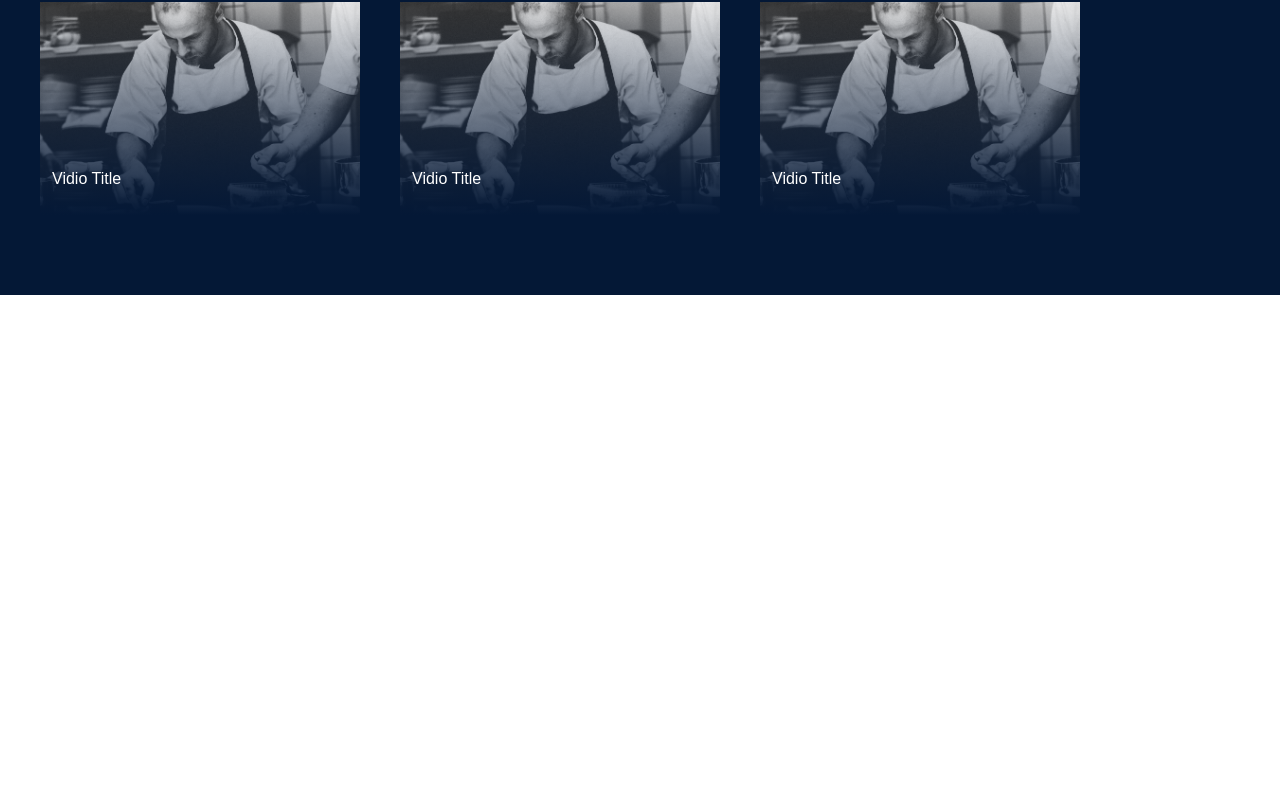
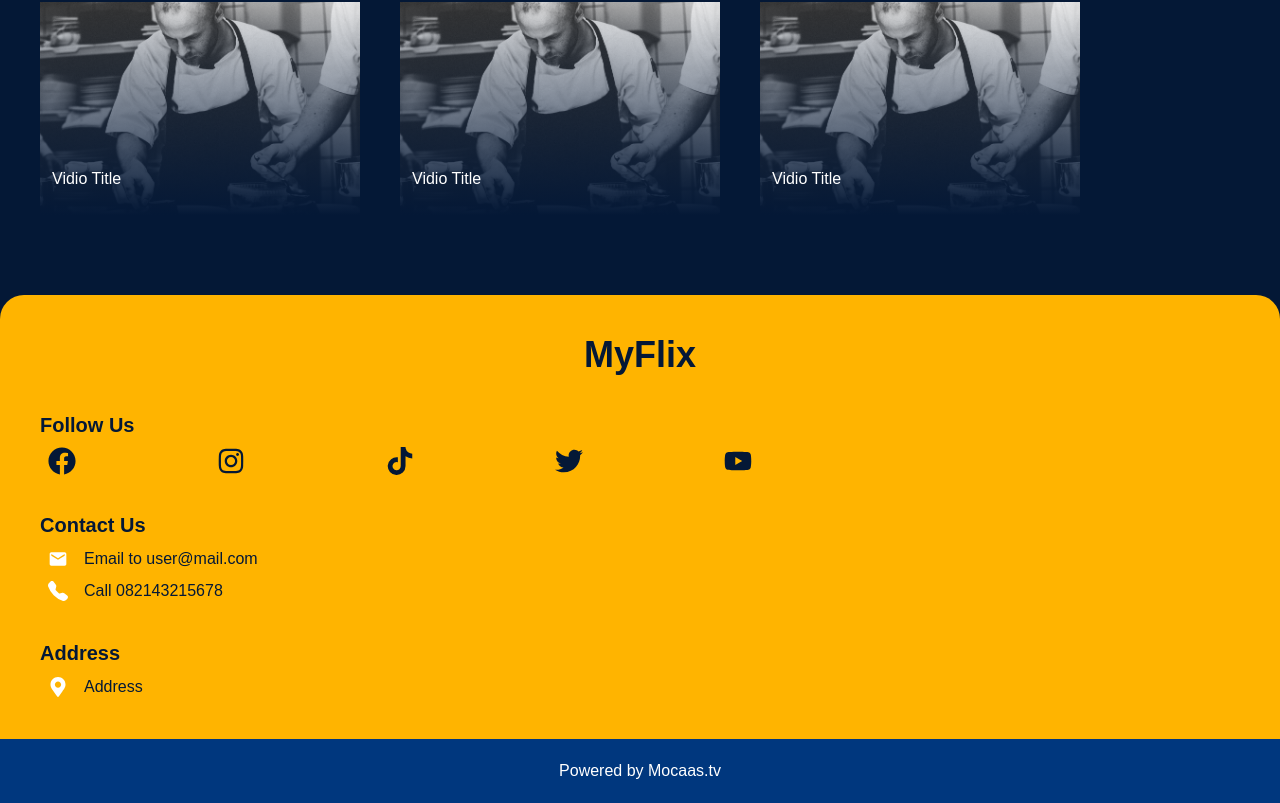
Before and after one commit to si-saaref/fe-app-desktopip, a React (Vite) app: page / in a window 1280 px wide. Shown: the part 834-1637 px from the top of the page. Before the commit the page ends 1129 px from the top, so only its background shows below. Built offline with nearby package versions, Linux system fonts and the light colour scheme; a web font is replaced by a local one.

Commit message:
feat: create footer

```diff
--- a/src/App.css
+++ b/src/App.css
@@ -2,6 +2,10 @@
 
 * {
 	font-family: 'Gabarito', sans-serif;
+}
+
+body {
+	@apply bg-main-blue;
 }
 
 .text-desc-movie-banner {
--- a/src/App.jsx
+++ b/src/App.jsx
@@ -5,13 +5,14 @@ import Loginpage from './pages/Loginpage';
 
 import Signuppage from './pages/Signuppage';
 import Navbar from './components/Navbar';
+import Footer from './components/Footer';
 
 function App() {
 	return (
 		<>
 			<Router>
 				<Navbar />
-				<main className='bg-main-blue h-full min-h-screen'>
+				<main className='h-full min-h-screen'>
 					<Routes>
 						<Route path='*' element={<Homepage />} />
 						<Route path='/' element={<Homepage />} />
@@ -19,6 +20,7 @@ function App() {
 						<Route path='/signup/*' element={<Signuppage />} />
 					</Routes>
 				</main>
+				<Footer />
 			</Router>
 		</>
 	);
--- /dev/null
+++ b/src/components/Footer/index.jsx
@@ -0,0 +1,49 @@
+import { FaFacebook } from 'react-icons/fa';
+import { FaInstagram } from 'react-icons/fa';
+import { FaTwitter } from 'react-icons/fa';
+import { FaYoutube } from 'react-icons/fa';
+import { FaTiktok } from 'react-icons/fa';
+import { MdMail } from 'react-icons/md';
+import { BsTelephoneFill } from 'react-icons/bs';
+import { FaMapMarkerAlt } from 'react-icons/fa';
+
+export default function Footer() {
+	return (
+		<footer className='bg-main-yellow text-main-blue w-full rounded-tl-3xl rounded-tr-3xl'>
+			<div className='p-10 flex flex-col gap-9'>
+				<h1 className='text-center text-4xl font-bold'>MyFlix</h1>
+				<div className='flex flex-col gap-2'>
+					<h2 className='text-main-blue text-xl font-bold'>Follow Us</h2>
+					<ul className='flex w-3/5 justify-between px-2'>
+						<FaFacebook size={28} />
+						<FaInstagram size={28} />
+						<FaTiktok size={28} />
+						<FaTwitter size={28} />
+						<FaYoutube size={28} />
+					</ul>
+				</div>
+				<div className='flex flex-col gap-2'>
+					<h2 className='text-main-blue text-xl font-bold'>Contact Us</h2>
+					<div className='flex gap-4 items-center px-2'>
+						<MdMail className='text-white' size={20} />
+						<p>Email to user@mail.com</p>
+					</div>
+					<div className='flex gap-4 items-center px-2'>
+						<BsTelephoneFill className='text-white' size={20} />
+						<p>Call 082143215678</p>
+					</div>
+				</div>
+				<div className='flex flex-col gap-2'>
+					<h2 className='text-main-blue text-xl font-bold'>Address</h2>
+					<div className='flex gap-4 items-center px-2'>
+						<FaMapMarkerAlt className='text-white' size={20} />
+						<p>Address</p>
+					</div>
+				</div>
+			</div>
+			<div className='bg-second-blue p-5 flex items-center justify-center text-white'>
+				<h1>Powered by Mocaas.tv</h1>
+			</div>
+		</footer>
+	);
+}
```
